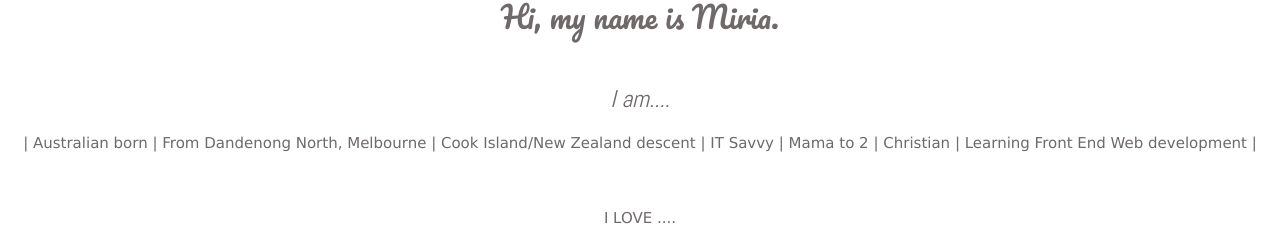
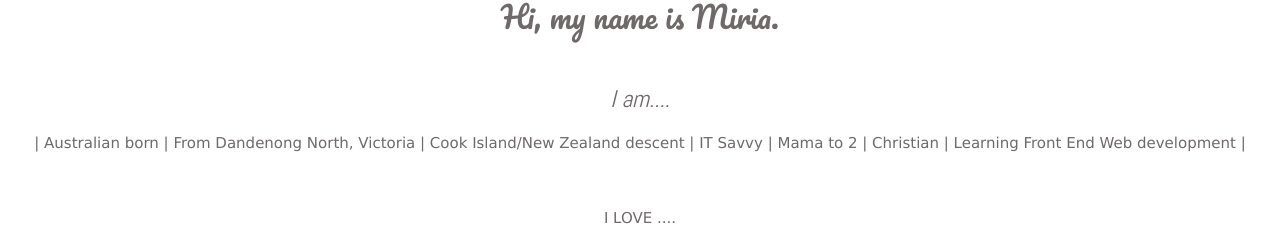
Before and after one commit to Miria19/Miria-Spirovski, a plain HTML site: page index.html in a window 1280 px wide. Shown: the part 800-1025 px from the top of the page. Drawn offline with nearby package versions, Linux system fonts and the light colour scheme.

Commit message:
Update index.html

```diff
--- a/index.html
+++ b/index.html
@@ -24,7 +24,7 @@
         <h2>Hi, my name is Miria.</h2>
         <br>
         <h3 style="font-family: Abel"><i>I am....</i></h3>
-    <p>| Australian born | From Dandenong North, Melbourne | Cook Island/New Zealand descent | IT Savvy | Mama to 2 | Christian | Learning Front End Web development |</p>
+    <p>| Australian born | From Dandenong North, Victoria | Cook Island/New Zealand descent | IT Savvy | Mama to 2 | Christian | Learning Front End Web development |</p>
     <br>
     <p>I LOVE ....
     <ul><li>God</li>
```
